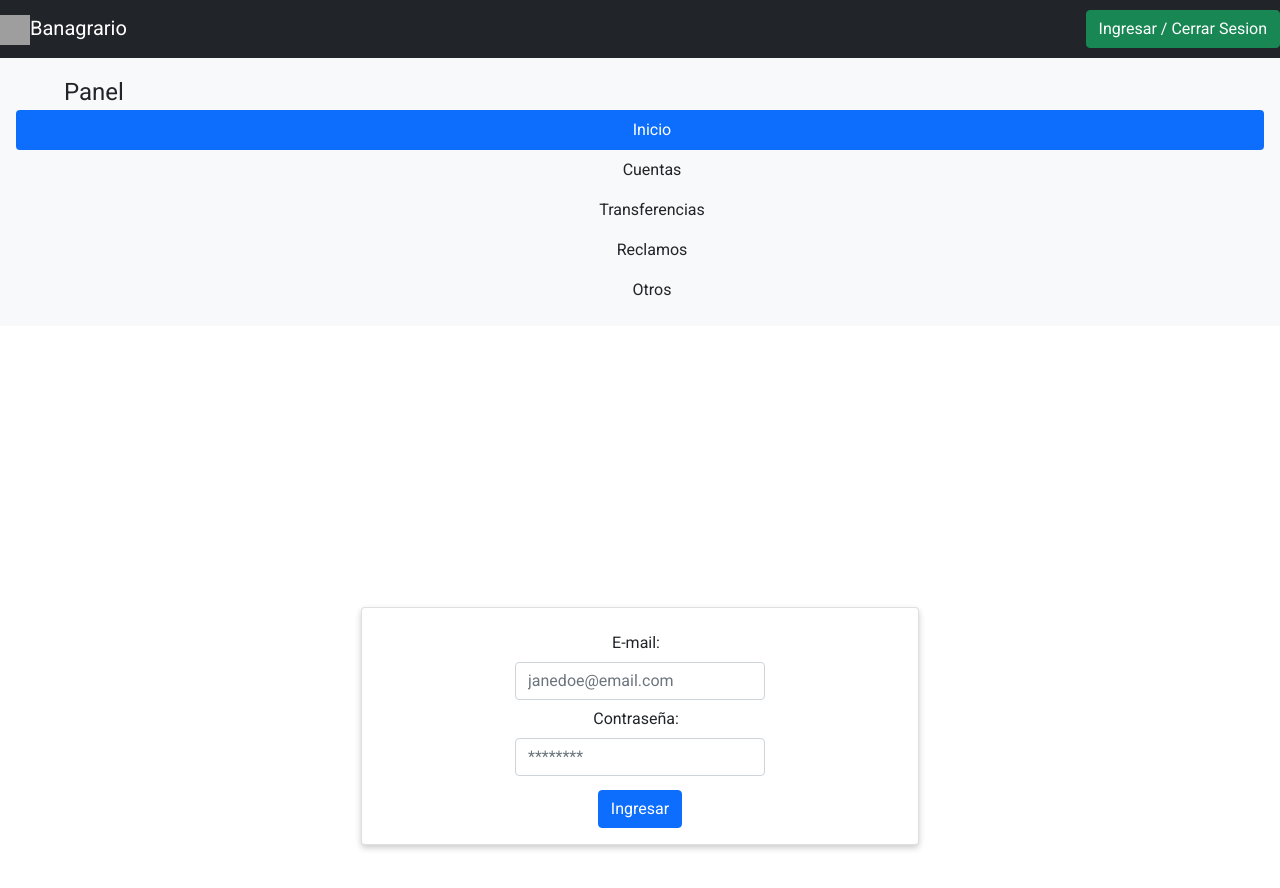
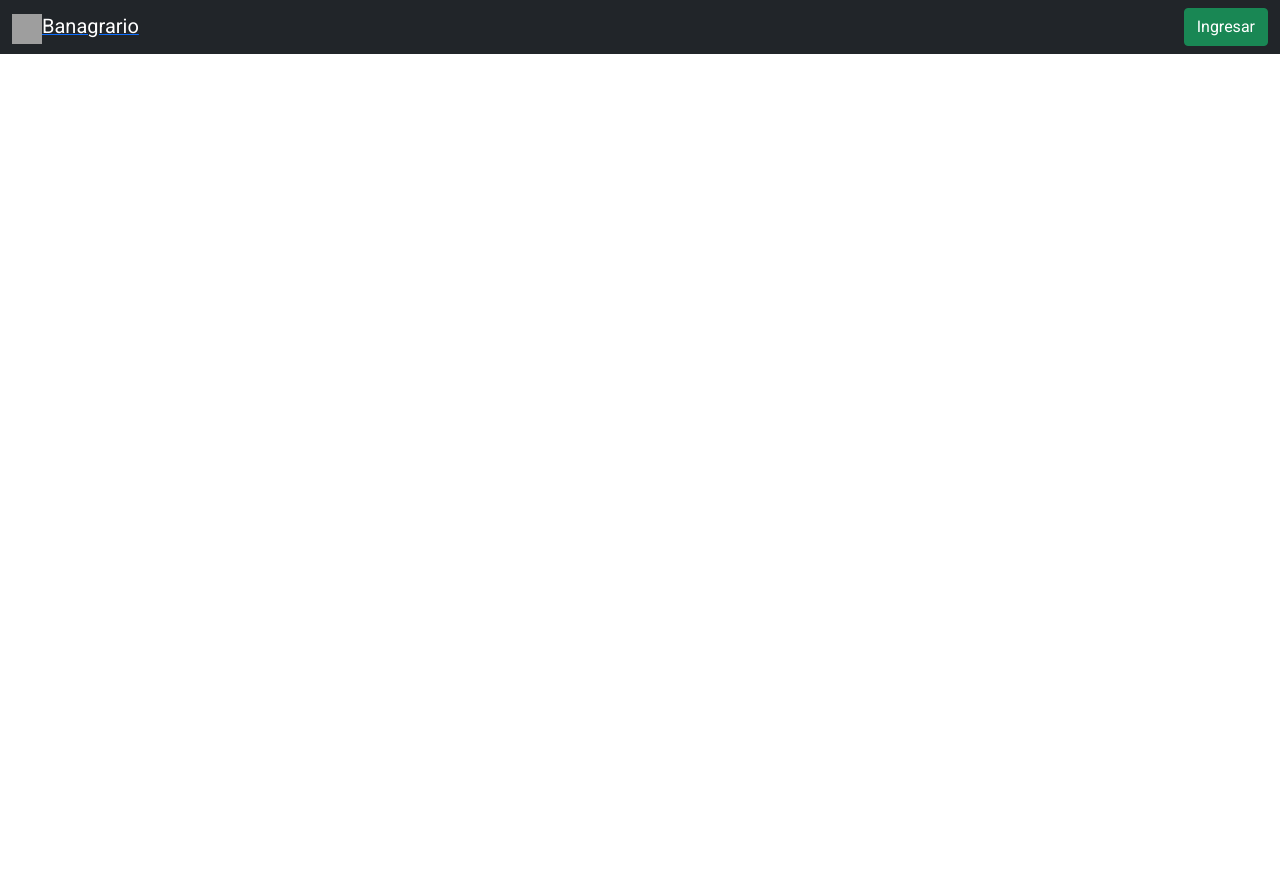
Before and after one commit to reymarmendoza/misionTic-plataformaBancaria, a React (Create React App) app: page / in a window 1280 px wide. Shown: the top 888 px of the page. After the commit the page ends 800 px from the top, so only its background shows below. Built offline with nearby package versions, Linux system fonts and the light colour scheme; grey boxes are pictures that could not be loaded.

Commit message:
migracion a react route 6, punto cero funcionando

```diff
--- a/package.json
+++ b/package.json
@@ -9,6 +9,7 @@
     "boostrap": "^2.0.0",
     "react": "^17.0.2",
     "react-dom": "^17.0.2",
+    "react-router-dom": "^6.0.2",
     "react-scripts": "4.0.3",
     "web-vitals": "^1.1.2"
   },
--- a/src/App.css
+++ /dev/null
@@ -1,38 +0,0 @@
-.App {
-  text-align: center;
-}
-
-.App-logo {
-  height: 40vmin;
-  pointer-events: none;
-}
-
-@media (prefers-reduced-motion: no-preference) {
-  .App-logo {
-    animation: App-logo-spin infinite 20s linear;
-  }
-}
-
-.App-header {
-  background-color: #282c34;
-  min-height: 100vh;
-  display: flex;
-  flex-direction: column;
-  align-items: center;
-  justify-content: center;
-  font-size: calc(10px + 2vmin);
-  color: white;
-}
-
-.App-link {
-  color: #61dafb;
-}
-
-@keyframes App-logo-spin {
-  from {
-    transform: rotate(0deg);
-  }
-  to {
-    transform: rotate(360deg);
-  }
-}
--- a/src/App.js
+++ b/src/App.js
@@ -1,36 +1,24 @@
-// import logo from './logo.svg';
-import './App.css';
+import React from 'react'
+import { Link } from "react-router-dom"
+
 import { Login } from './components/Login'
 import { NavBar } from './components/NavBar'
 import { SideBar } from './components/SideBar'
 
-function App() {
-  /*
-  const localStorageUsers = localStorage.getItem('GRUPO1_V1');
-  let parsedUser;
+import appStyles from './Styles/root.module.css'
+import navStyles from './Styles/navbar.module.css'
+import logStyles from './Styles/login.module.css'
 
-  if (!localStorageUsers) {
-    localStorage.setItem("GRUPO1_V1", JSON.stringify([]));
-    parsedUser = [];
-  } else {
-    parsedUser = JSON.parse(localStorageUsers);
-  }
+export default function App() {
+  return (
+    <div className="App" className={appStyles.root}>
+      <NavBar className={navStyles} />
 
-  const changeState = (newState) => {
-    const stringedUsers = JSON.stringify(newState);
-    localStorage.setItem("GRUPO1_V1", stringedUsers);
-  }
-  */
 
-  return (
-    <div className="App">
-      <NavBar />
+      {/*
       <SideBar />
-      <Login />
-
-      {/* <img src={logo} className="App-logo" alt="logo" /> */}
+      <Login className={logStyles} />
+      */}
     </div>
   );
 }
-
-export { App };
--- /dev/null
+++ b/src/Styles/login.module.css
@@ -0,0 +1,27 @@
+.container {
+  height: 100vh;
+  width: 100%;
+  display: flex;
+  flex-direction: column;
+  justify-content: center;
+  align-items: center;
+}
+
+#loginCard {
+  box-shadow: 0 3px 6px 0 rgba(0,0,0,0.2);
+  transition: 0.3s;
+}
+
+#loginCard:hover {
+  box-shadow: 0 6px 12px 0 rgba(0,0,0,0.2);
+}
+
+input[class="italicFont"]::placeholder {
+  text-align: center;
+  font-style: italic;
+  font-weight: 100;
+}
+
+input[class="italicFont"]:focus::placeholder {
+  color: transparent;
+}
--- /dev/null
+++ b/src/Styles/root.module.css
@@ -0,0 +1,13 @@
+:root {
+	--viewHeight: 100vh;
+	--viewWidth: 100vw;
+}
+
+/* .root {
+	background: black;
+} */
+/*
+.nav {
+	font-family:'Times New Roman', Times, serif;
+}
+*/
--- a/src/components/NavBar.jsx
+++ b/src/components/NavBar.jsx
@@ -1,20 +1,24 @@
-import React from 'react';
+import React from 'react'
+import { Link } from 'react-router-dom'
 
-let NavBar = () => {
+import { Login } from './Login'
+
+export function NavBar() {
 	return (
-        <nav class="navbar navbar-dark bg-dark justify-content-between">
+		<nav class="navbar navbar-dark bg-dark">
+			<div class="container-fluid">
+				<Link to="/">
 					<a class="navbar-brand" href="#">
-                <img src="https://upload.wikimedia.org/wikipedia/commons/thumb/3/3e/Banco_Agrario_de_Colombia_logo.svg/100px-Banco_Agrario_de_Colombia_logo.svg.png" width="30" height="30" alt="" />
+						<img src="https://upload.wikimedia.org/wikipedia/commons/thumb/3/3e/Banco_Agrario_de_Colombia_logo.svg/100px-Banco_Agrario_de_Colombia_logo.svg.png" width="30" height="30" alt="" class="d-inline-block align-text-top" />
 						Banagrario
 					</a>
-            <form class="form-inline">
-                {/* <input class="form-control mr-sm-2" type="search" placeholder="Search" aria-label="Search"> */}
+				</Link>
+				<Link to="/login">
 					<button class="btn btn-success my-2 my-sm-0" type="submit">
-                    Ingresar / Cerrar Sesion
+						Ingresar
 					</button>
-            </form>
+				</Link>
+			</div>
 		</nav>
 	)
 }
-
-export { NavBar };
--- a/src/index.css
+++ b/src/index.css
@@ -7,36 +7,3 @@
   -webkit-font-smoothing: antialiased;
   -moz-osx-font-smoothing: grayscale;
 }
-
-code {
-  /* font-family: source-code-pro, Menlo, Monaco, Consolas, 'Courier New', monospace;*/
-  font-family: 'Roboto', sans-serif;
-}
-
-.container {
-  height: 100vh;
-  width: 100%;
-  display: flex;
-  flex-direction: column;
-  justify-content: center;
-  align-items: center;
-}
-
-#loginCard {
-  box-shadow: 0 3px 6px 0 rgba(0,0,0,0.2);
-  transition: 0.3s;
-}
-
-#loginCard:hover {
-  box-shadow: 0 6px 12px 0 rgba(0,0,0,0.2);
-}
-
-input[class="italicFont"]::placeholder {
-  text-align: center;
-  font-style: italic;
-  font-weight: 100;
-}
-
-input[class="italicFont"]:focus::placeholder {
-  color: transparent;
-}
--- a/src/index.js
+++ b/src/index.js
@@ -1,11 +1,14 @@
-import React from 'react';
-import ReactDOM from 'react-dom';
-import './index.css';
-import { App } from './App';
+import React from 'react'
+import { render } from 'react-dom'
+import { BrowserRouter } from 'react-router-dom'
+import App from './App'
+import './index.css'
 
-ReactDOM.render(
-  <React.StrictMode>
+const rootElement = document.getElementById("root")
+
+render(
+  <BrowserRouter>
     <App />
-  </React.StrictMode>,
-  document.getElementById('root')
+  </BrowserRouter>,
+  rootElement
 );
```
Also changed, not shown: src/Styles/navbar.module.css (added), 1 other file (tests, documents, lock files or other folders). Lines whose indentation alone changed are shown as unchanged.
